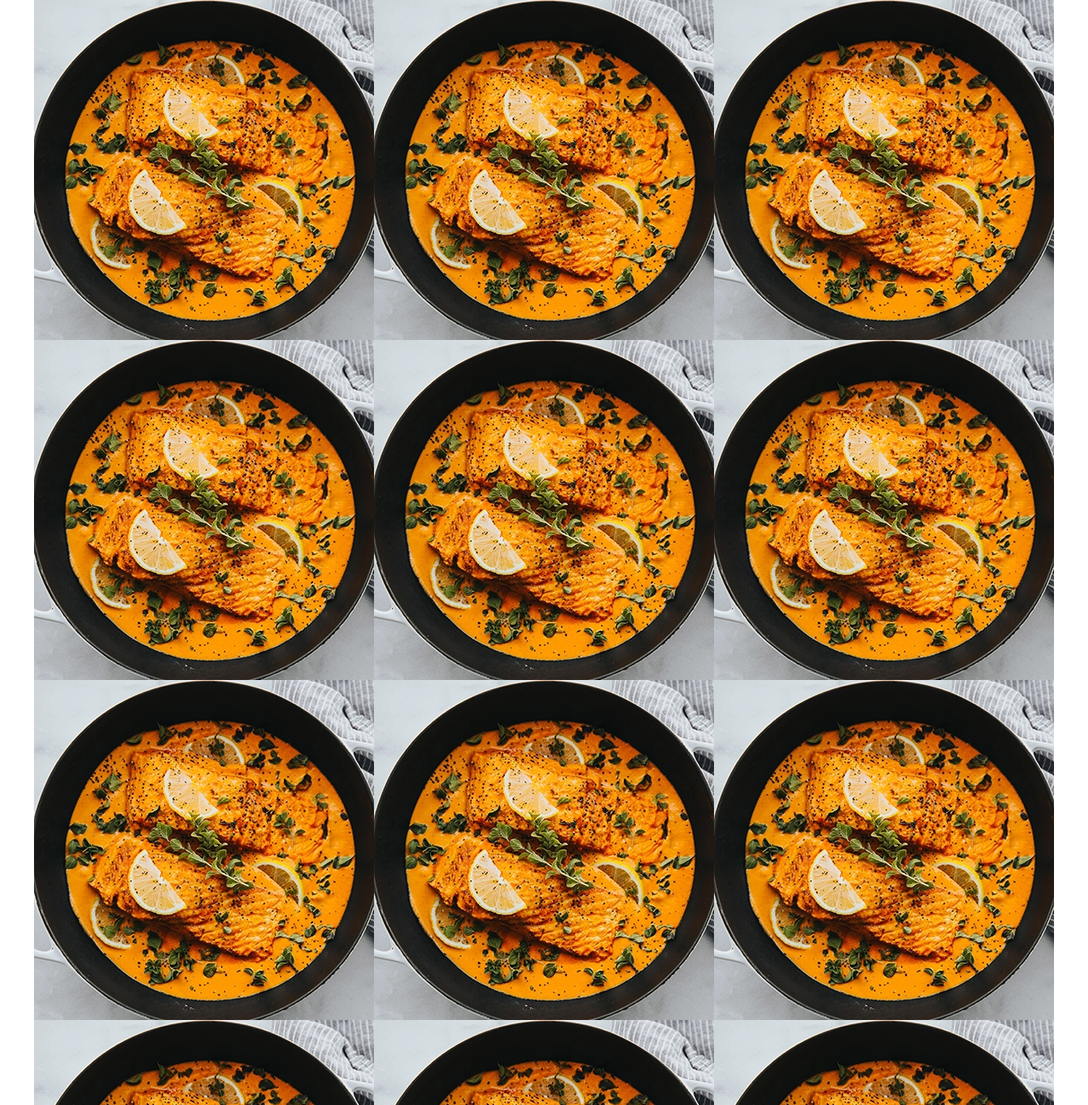
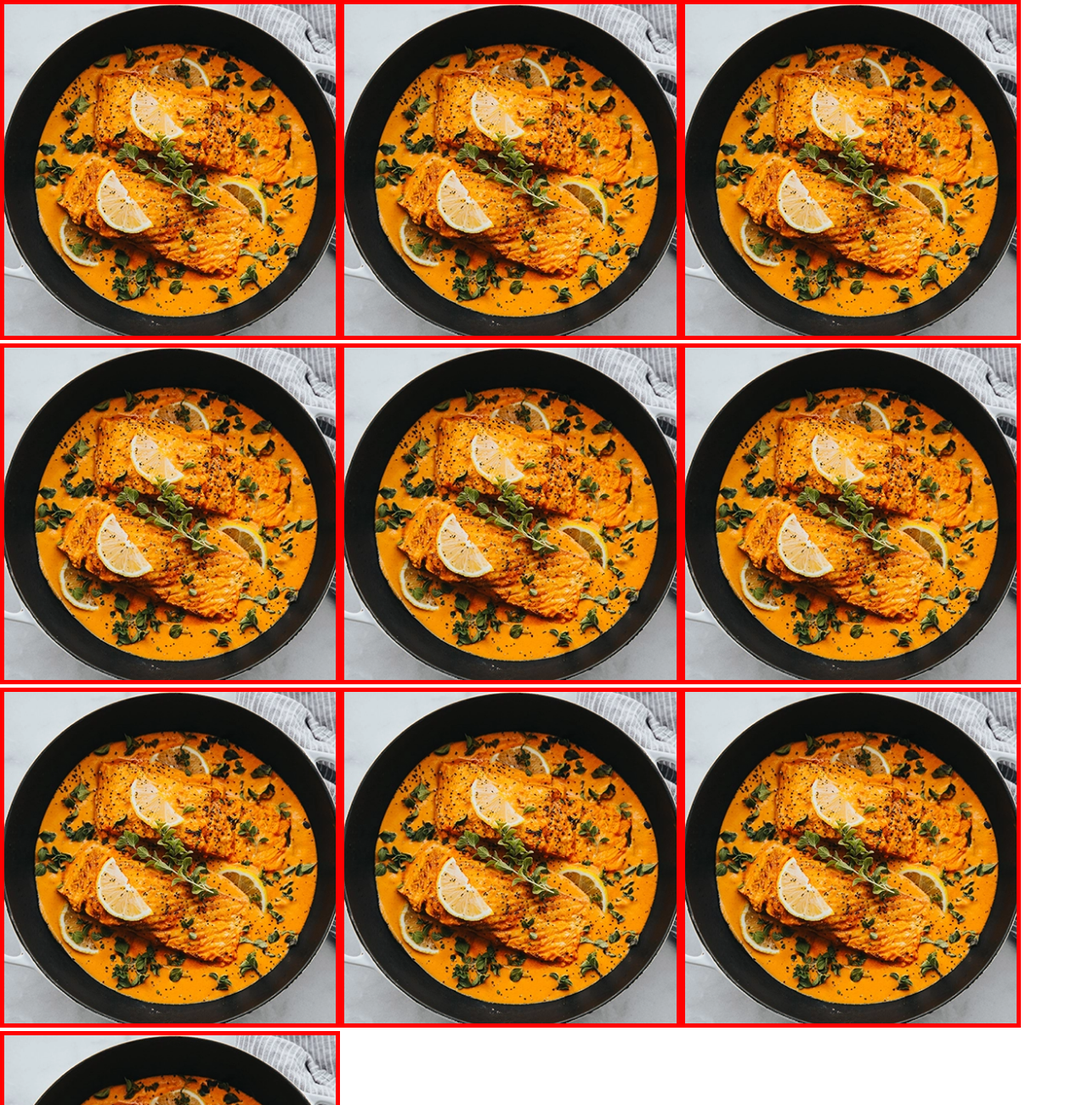
Before and after one commit to Study-Trial/responsive-images, a plain HTML site: page index.html in a window 1280 px wide. Shown: the top 1300 px of the page at 85% size. Drawn offline with Linux system fonts and the light colour scheme.

Commit message:
HW#5-corrected-to-definition

```diff
--- a/css/styles.css
+++ b/css/styles.css
@@ -6,6 +6,35 @@ picture {
     text-align:center;
     font-size: 0px;
 }
-picture>img {
-    width: 400px;
+
+
+@media screen and (max-width: 500px){
+    picture>img {
+        border: 5px, solid, red;
+        border-radius: 20px;
+    }
 }
+
+@media screen and (min-width: 501px) and (max-width: 850px){
+    picture>img {
+        display:block;
+    }
+}
+@media screen and (min-width: 851px) and (max-width: 1200px){
+    body {
+        margin: 0px 0px 0px 1px;
+    }
+    picture {
+        display:inline;
+    }
+}
+@media screen and (min-width: 1201px){
+    picture {
+        display:inline;
+    }
+    img {
+        display: inline;
+        width: 30.5%;
+        border: 5px, solid, red;
+    }
+}
--- a/index.html
+++ b/index.html
@@ -1,27 +1,35 @@
 <!DOCTYPE html>
 <html lang="en">
-<head>
-    <meta charset="UTF-8">
-    <meta name="viewport" content="width=device-width, initial-scale=1.0">
-    <link rel="stylesheet" href="css/styles.css">
+  <head>
+    <meta charset="UTF-8" />
+    <meta name="viewport" content="width=device-width, initial-scale=1.0" />
+    <link rel="stylesheet" href="css/styles.css" />
     <title>Document</title>
-</head>
-<body>
+  </head>
+  <body>
     <picture>
-        <source media="(max-width:400px)" srcset="images\meal-cropped.jpg 1x, images\meal-cropped@2x.jpg 2x">
-        <source media="(min-width:401px)" srcset="images\meal.webp 1x, images\meal@2x.webp 2x, images\meal@3x.jpg 3x">
-        <img src="images\meal.webp" alt="salmon soup with spices">
-        <img src="images\meal.webp" alt="salmon soup with spices">
-        <img src="images\meal.webp" alt="salmon soup with spices">
-        <img src="images\meal.webp" alt="salmon soup with spices">
-        <img src="images\meal.webp" alt="salmon soup with spices">
-        <img src="images\meal.webp" alt="salmon soup with spices">
-        <img src="images\meal.webp" alt="salmon soup with spices">
-        <img src="images\meal.webp" alt="salmon soup with spices">
-        <img src="images\meal.webp" alt="salmon soup with spices">
-        <img src="images\meal.webp" alt="salmon soup with spices">
-        <img src="images\meal.webp" alt="salmon soup with spices">
-        <img src="images\meal.webp" alt="salmon soup with spices">
+      <source
+        media="(max-width:500px)"
+        srcset="images\meal-cropped.jpg 1x, images\meal-cropped@2x.jpg 2x"
+      />
+      <source
+        media="(min-width:501px)"
+        srcset="
+          images\meal.webp    1x,
+          images\meal@2x.webp 2x,
+          images\meal@3x.jpg  3x
+        "
+      />
+      <img src="images\meal.webp" alt="salmon soup with spices" />
+      <img src="images\meal.webp" alt="salmon soup with spices" />
+      <img src="images\meal.webp" alt="salmon soup with spices" />
+      <img src="images\meal.webp" alt="salmon soup with spices" />
+      <img src="images\meal.webp" alt="salmon soup with spices" />
+      <img src="images\meal.webp" alt="salmon soup with spices" />
+      <img src="images\meal.webp" alt="salmon soup with spices" />
+      <img src="images\meal.webp" alt="salmon soup with spices" />
+      <img src="images\meal.webp" alt="salmon soup with spices" />
+      <img src="images\meal.webp" alt="salmon soup with spices" />
     </picture>
-</body>
+  </body>
 </html>
```
